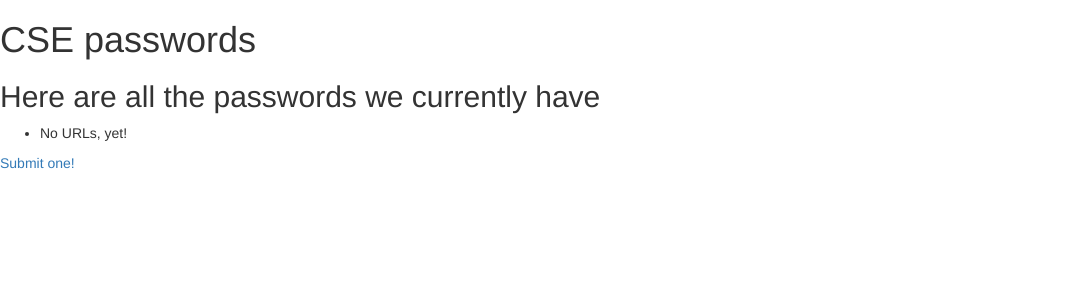
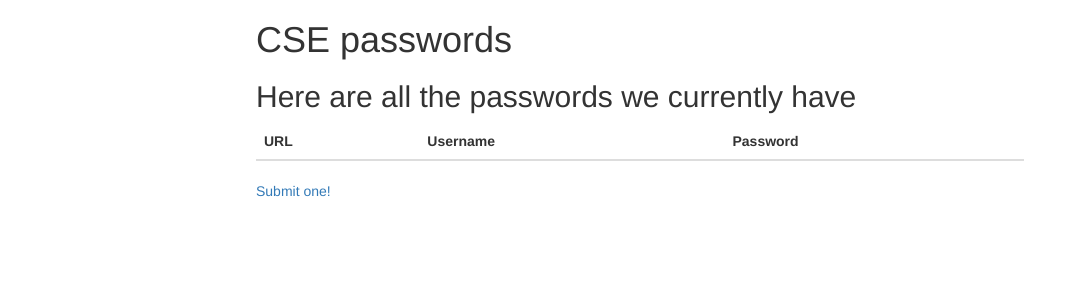
Before and after one commit to gtklocker/cse-passwords, a Flask app: page / in a window 1280 px wide. Shown: the top 300 px of the page, without its empty margins (0-1087 px from the left). Run offline with Flask 2, Linux system fonts and the light colour scheme; data that the repository does not hold is empty; some libraries are stand-ins or nearby versions.

Commit message:
Display credentials as table

```diff
--- a/cse-passwords/templates/base.html
+++ b/cse-passwords/templates/base.html
@@ -3,10 +3,16 @@
     <head>
         <title>CSE passwords</title>
         <link rel='stylesheet' href='https://maxcdn.bootstrapcdn.com/bootstrap/3.3.7/css/bootstrap.min.css' />
+
+        <style>
+            body {
+                max-width: 60%;
+                margin: auto;
+            }
+        </style>
     </head>
     <body>
         <h1>CSE passwords</h1>
-
         {% block content %}
         {% endblock %}
     </body>
--- a/cse-passwords/templates/index.html
+++ b/cse-passwords/templates/index.html
@@ -1,23 +1,30 @@
 {% extends "base.html" %}
 {% block content %}
     <h2>Here are all the passwords we currently have</h2>
-    <ul class='urls'>
-        {% for url in urls %}
-            <li>
-                <div>
-                    URL: <a href='{{ url.url }}'>{{ url.url }}</a>
-                </div>
-                <div>
-                    Username: {{ url.user|safe }}
-                </div>
-                <div>
-                    Password: {{ url.pass|safe }}
-                </div>
-            </li>
-        {% else %}
-            <li>No URLs, yet!</li>
-        {% endfor %}
-    </ul>
+    <table class='table table-striped'>
+        <thead>
+            <tr>
+                <th>URL</th>
+                <th>Username</th>
+                <th>Password</th>
+            </tr>
+        </thead>
+        <tbody>
+            {% for url in urls %}
+                <tr>
+                    <td>
+                        <a href='{{ url.url }}'>{{ url.url }}</a>
+                    </td>
+                    <td>
+                        {{ url.user|safe }}
+                    </td>
+                    <td>
+                        {{ url.pass|safe }}
+                    </td>
+                </tr>
+            {% endfor %}
+        </tbody>
+    </table>
 
     <a href='/submit'>Submit one!</a>
 {% endblock %}
```
